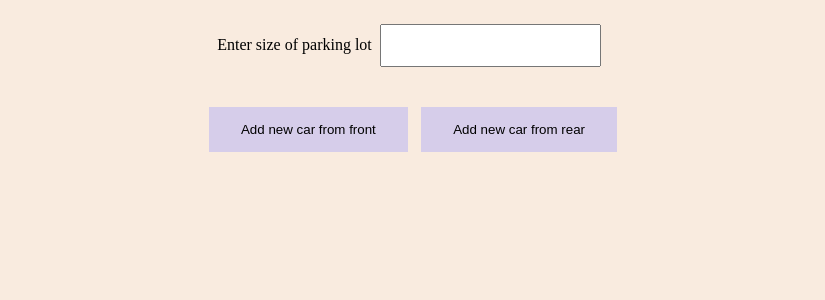
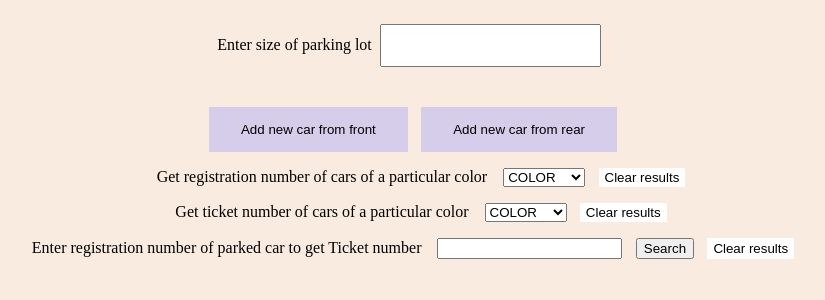
Before and after one commit to KshitijV97/parking-lot-react, a React (Create React App) app: page / in a window 1280 px wide. Shown: the top 300 px of the page, without its empty margins (227-1052 px from the left). Built offline with nearby package versions, Linux system fonts and the light colour scheme.

Commit message:
Component to display queries, filters, results

```diff
--- a/src/components/Queries/Queries.js
+++ b/src/components/Queries/Queries.js
@@ -1,51 +1,32 @@
 import { addCar } from '../../functions/addCar';
 import { ENTRANCES } from '../../constants/entrances';
+import { COLORS } from '../../constants/colors';
+
+import { DisplayRegistrationNumbersByColor } from './DisplayRegistrationNumbersByColor';
+import { DisplayTicketNumbersByColor } from './DisplayTicketNumbersByColor';
+import { DisplayTicketsByRegistration } from './DisplayTicketsByRegistration';
+import { AddCars } from './AddCars';
 
 const Queries = ({ parkingLot, setParkingLot }) => {
+	let availableColors = Object.keys(COLORS).map((color) => {
+		return {
+			label: color,
+			value: COLORS[color],
+		};
+	});
+
 	return (
 		<div>
-			<div
-				style={{
-					display: 'flex',
-					justifyContent: 'center',
-					padding: '0.5em',
-					margin: '0.5em',
-				}}
-			>
-				<button
-					style={{
-						border: 'none',
-						textAlign: 'center',
-						textDecoration: 'none',
-						display: 'inline-block',
-						backgroundColor: '#D6CDEA',
-						padding: '15px 32px',
-						cursor: 'pointer',
-					}}
-					onClick={() => {
-						addCar(parkingLot, setParkingLot, ENTRANCES.FRONT);
-					}}
-				>
-					Add new car from front
-				</button>
-				<button
-					style={{
-						border: 'none',
-						textAlign: 'center',
-						textDecoration: 'none',
-						display: 'inline-block',
-						backgroundColor: '#D6CDEA',
-						padding: '15px 32px',
-						marginLeft: '1em',
-						cursor: 'pointer',
-					}}
-					onClick={() => {
-						addCar(parkingLot, setParkingLot, ENTRANCES.REAR);
-					}}
-				>
-					Add new car from rear
-				</button>
-			</div>
+			<AddCars parkingLot={parkingLot} setParkingLot={setParkingLot} />
+			<DisplayRegistrationNumbersByColor
+				parkingLot={parkingLot}
+				availableColors={availableColors}
+			/>
+			<DisplayTicketNumbersByColor
+				parkingLot={parkingLot}
+				availableColors={availableColors}
+			/>
+			<DisplayTicketsByRegistration parkingLot={parkingLot} />
 		</div>
 	);
 };
```
